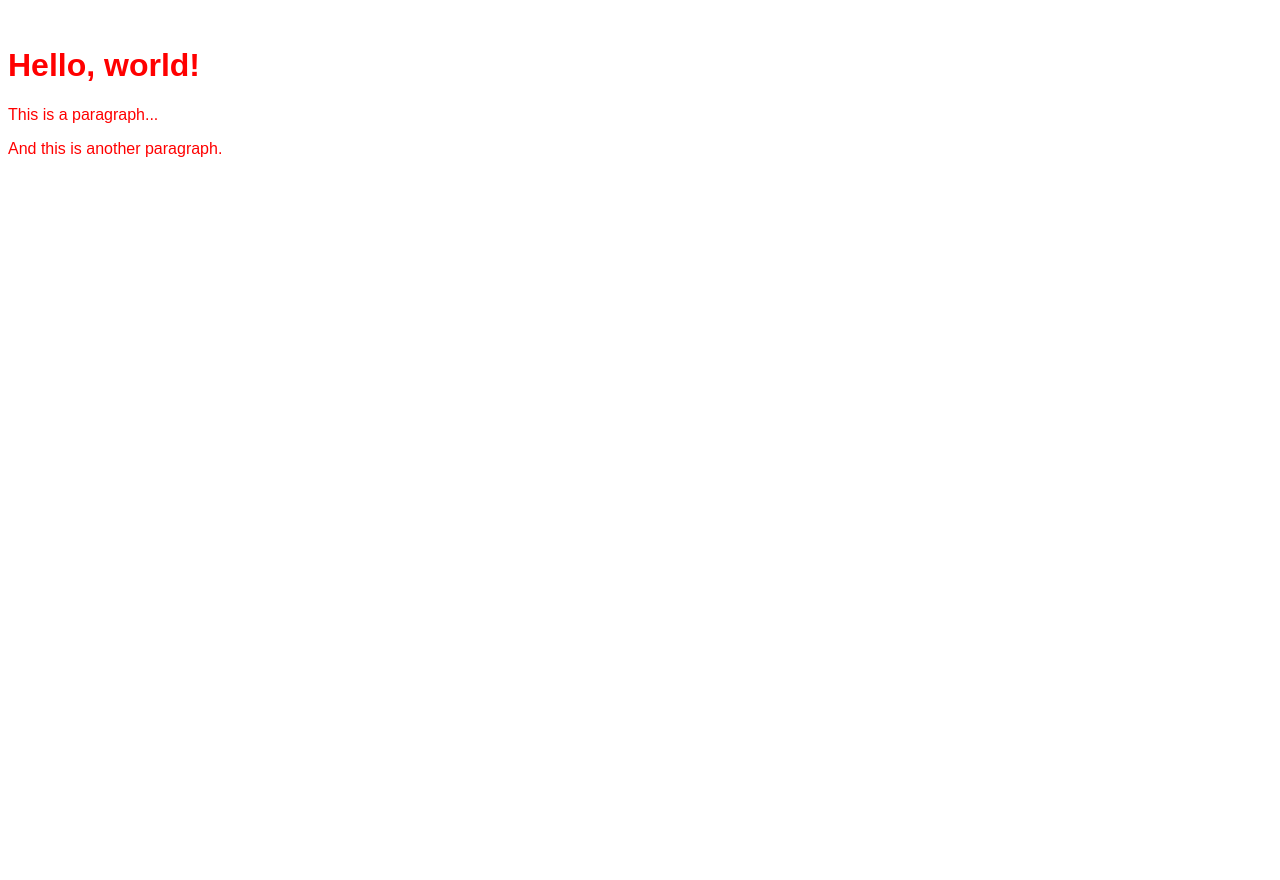
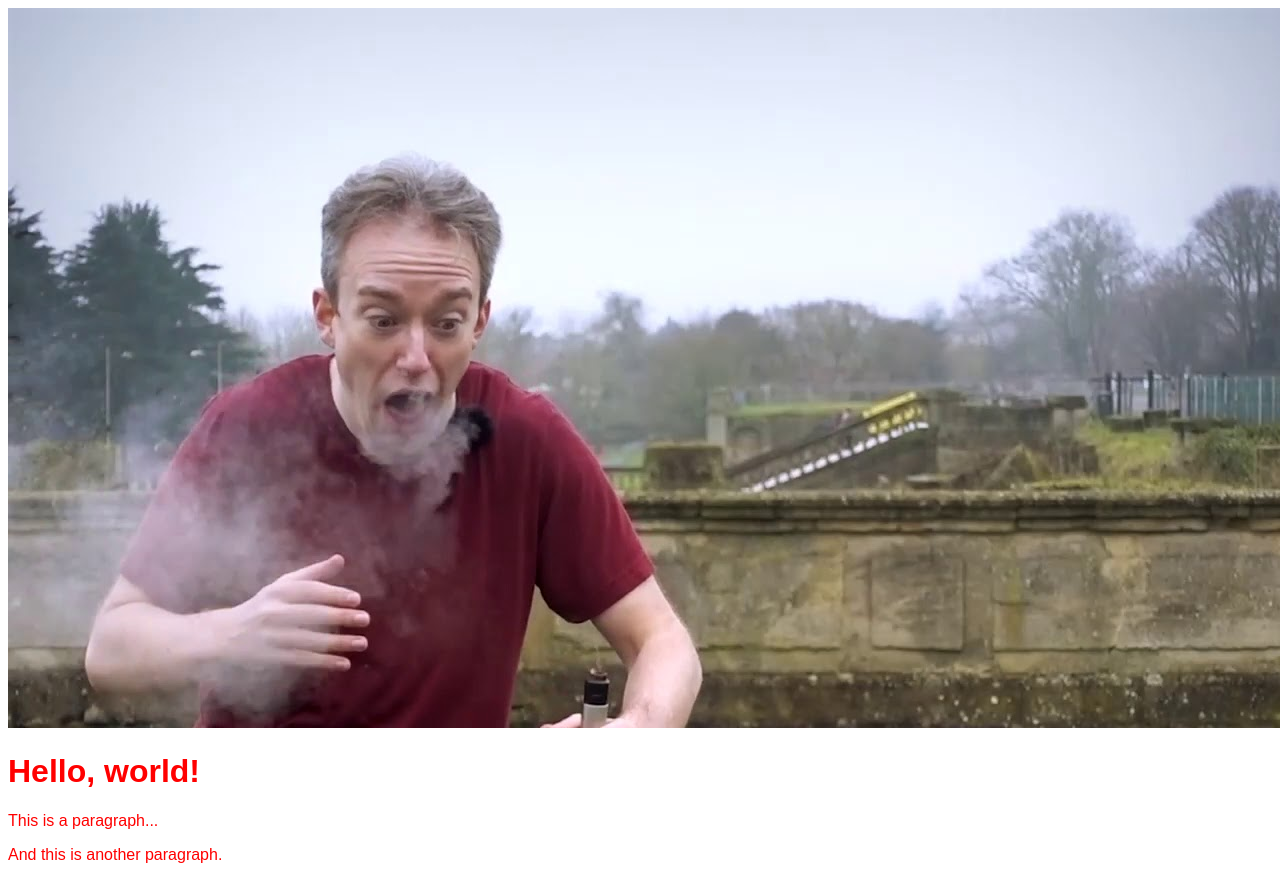
Before and after one commit to ethanolye/ethanoly.io, a plain HTML site: page index.html in a window 1280 px wide. Before the commit the page ends 800 px from the top, so only its background shows below. Drawn offline with Linux system fonts and the light colour scheme.

Commit message:
Update index.html

```diff
--- a/index.html
+++ b/index.html
@@ -5,7 +5,7 @@
         <link href="style.css" rel="stylesheet" type="text/css"/>
     </head>
     <body>
-      <img src=""C:\Photos\maxresdefault.jpg"/>
+      <img src="https://github.com/ethanolye/ethanoly.io/blob/main/maxresdefault.jpg"/>
         <h1>Hello, world!</h1>
         <p>This is a paragraph...</p>
         <p>And this is another paragraph.</p>
```
